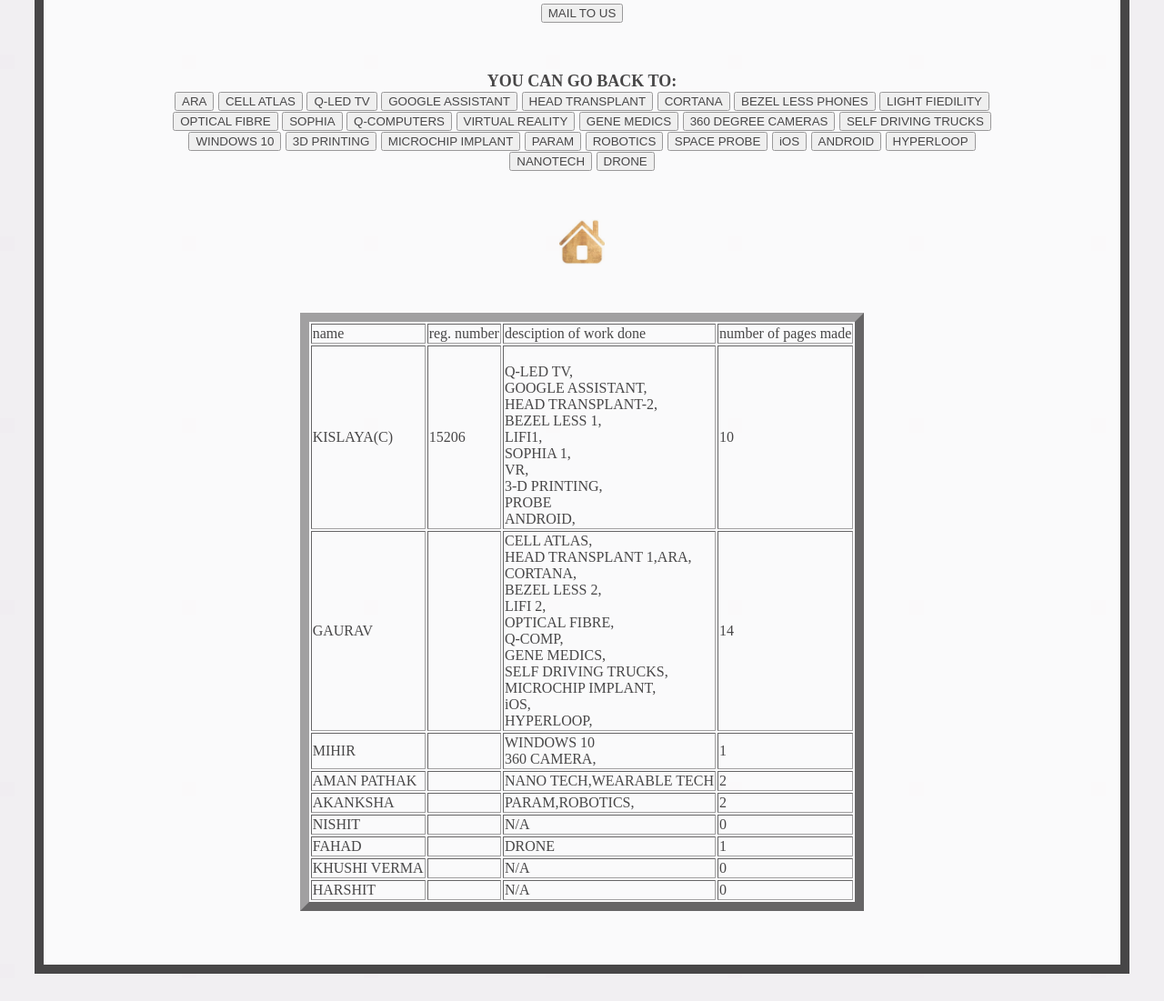
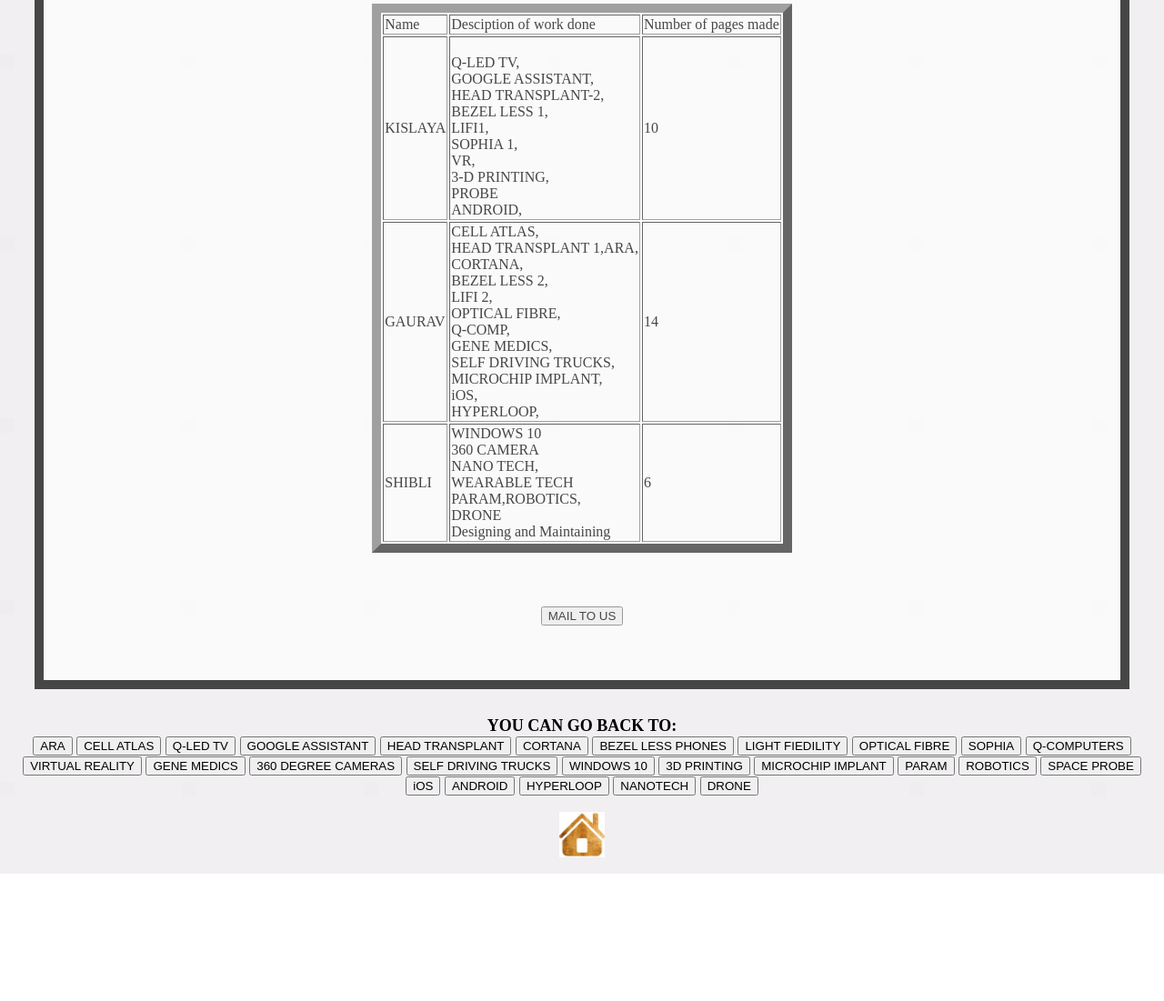
Before and after one commit to Shibli2316/latest_tech, a plain HTML site: page HTML/about us.HTML in a window 1280 px wide. Shown: the part 340-1441 px from the top of the page at 91% size. After the commit the page ends 1301 px from the top, so only its background shows below. Drawn offline with Linux system fonts and the light colour scheme.

Commit message:
updated about page

```diff
--- a/HTML/about us.HTML
+++ b/HTML/about us.HTML
@@ -47,68 +47,29 @@
 
 <table border="10">
 	<tr>
-		<td>name</td>
-		<td>reg. number</td>
-		<td>desciption of work done</td>
-		<td>number of pages made</td>
+		<td>Name</td>
+		<td>Desciption of work done</td>
+		<td>Number of pages made</td>
 	</tr>
 	<tr>
-		<td>KISLAYA(C)</td>
-		<td>15206</td>
+		<td>KISLAYA</td>
 		<td><BR>Q-LED TV,<BR>GOOGLE ASSISTANT,<BR>HEAD TRANSPLANT-2,<BR>BEZEL LESS 1,<BR>LIFI1,<BR>SOPHIA 1,<BR>VR,<BR>3-D PRINTING,<BR>PROBE<BR>ANDROID,<BR></td>
 		<td>10</td>
 	</tr>
 	<tr>
 		<td>GAURAV</td>
-		<td></td>
 		<td>CELL ATLAS,<BR>HEAD TRANSPLANT 1,ARA,<BR>CORTANA,<BR>BEZEL LESS 2,<BR>LIFI 2,<BR>OPTICAL FIBRE,<BR>Q-COMP,<BR>GENE MEDICS,<BR>SELF DRIVING TRUCKS,<BR>MICROCHIP IMPLANT,<BR>iOS,<BR>HYPERLOOP,</td>
 		<td>14</td>
 	</tr>
 	<tr>
-		<td>MIHIR</td>
-		<td></td>
-		<td>WINDOWS 10<BR>360 CAMERA,</td>
-		<td>1</td>
+		<td>SHIBLI</td>
+		<td>WINDOWS 10<BR>360 CAMERA <br>NANO TECH,  <br>WEARABLE TECH <br>PARAM,ROBOTICS, <br>DRONE<br>Designing and Maintaining</td>
+		<td>6</td>
 	</tr>
-	<tr>
-		<td>AMAN PATHAK</td>
-		<td></td>
-		<td>NANO TECH,WEARABLE TECH</td>
-		<td>2</td>
-	</tr>
-	<tr>
-		<td>AKANKSHA</td>
-		<td></td>
-		<td>PARAM,ROBOTICS,</td>
-		<td>2</td>
-	</tr>
-	<tr>
-		<td>NISHIT</td>
-		<td></td>
-		<td>N/A</td>
-		<td>0</td>
-	</tr>
-	<tr>
-		<td>FAHAD</td>
-		<td></td>
-		<td>DRONE</td>
-		<td>1</td>
-	</tr>
-	<tr>
-		<td>KHUSHI VERMA</td>
-		<td></td>
-		<td>N/A</td>
-		<td>0</td>
-	</tr>
-	<tr>
-		<td>HARSHIT</td>
-		<td></td>
-		<td>N/A</td>
-		<td>0</td>
-	</tr
+
 	</table>
 
-<P><A HREF="MAILTO:kashyapkislya@gmail.com?subject="feedback"><BUTTON>MAIL TO US</BUTTON></A>
+<P><A HREF="MAILTO:arshibli19@gmail.com?subject="feedback"><BUTTON>MAIL TO US</BUTTON></A>
 
 
 
```
